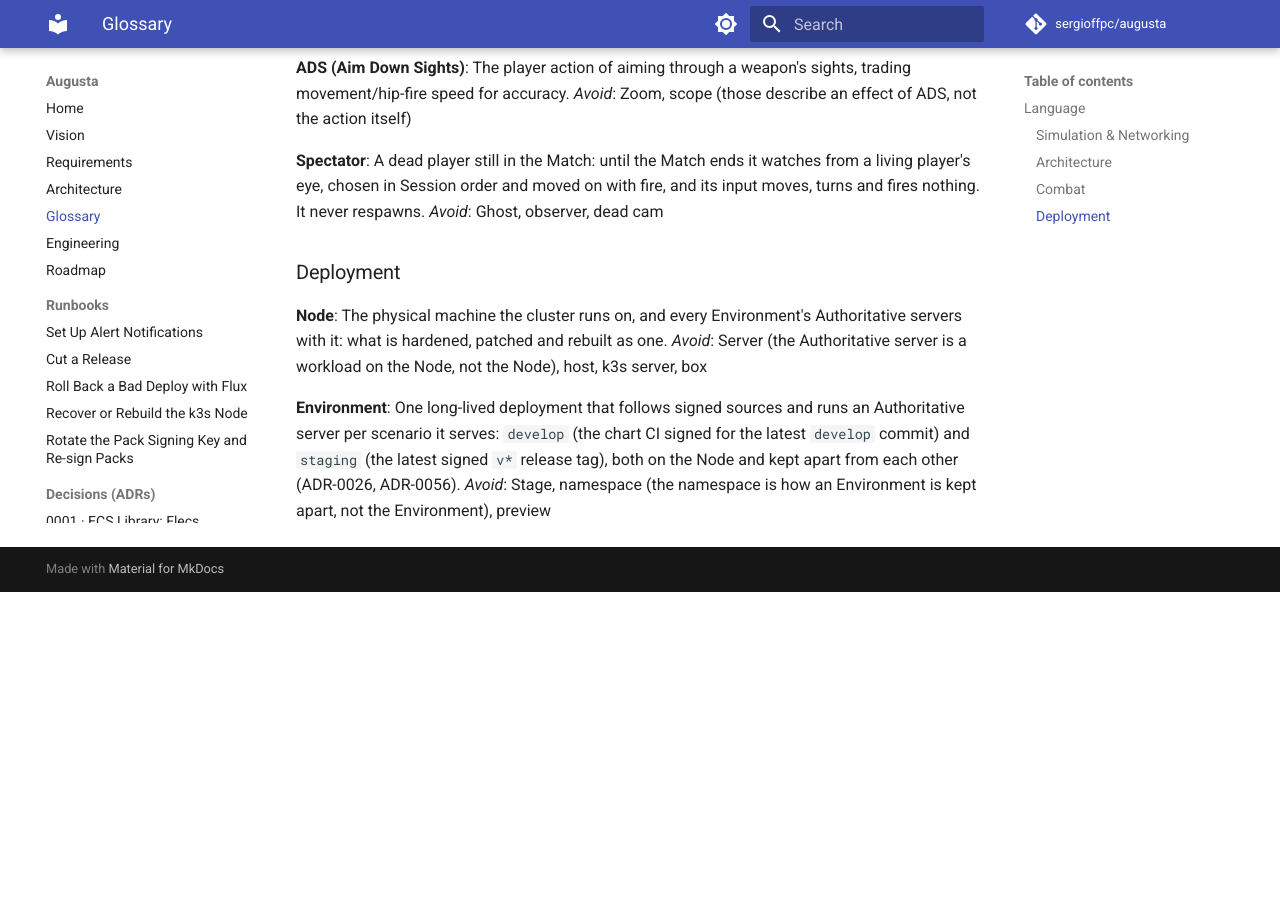
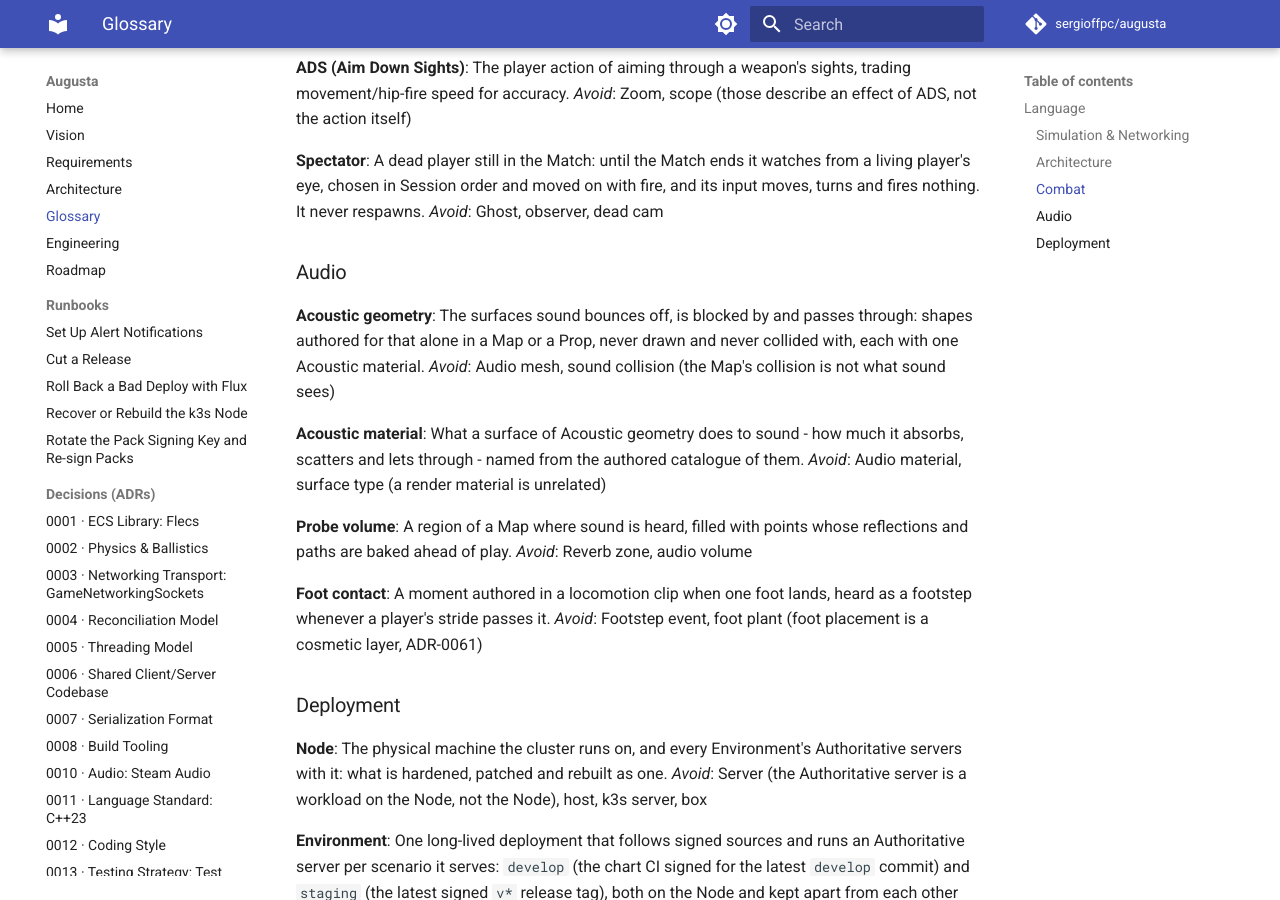
Before and after one commit to sergioffpc/augusta, an MkDocs documentation site: the page built from GLOSSARY.md, in a window 1280 px wide and 900 px high, scrolled down 8096 px. Built offline with MkDocs 1.6.1 and Material for MkDocs 9.7.7, drawn with Linux system fonts in a browser that asks for light colours; comment, search, counter and statistics services are not loaded; before the commit the page ends 8688 px from its top, so only the background shows below that; some of the changed text lies outside the part shown.

Commit message:
docs: record the footsteps decision and the acoustics vocabulary
ADR-0062 decides footsteps ahead of the clip format they wait for: heard
at a locomotion clip's authored Foot contacts as the replicated stride
crosses them, on the collider's Acoustic material, in the uniform cue
sound shape. GLOSSARY.md gains the acoustics terms of spec #802
(Acoustic geometry, Acoustic material, Probe volume) and Foot contact,
and audio.h no longer calls the client Windows-only.

Co-Authored-By: Claude Opus 5.5 <noreply@anthropic.com>

```diff
--- a/GLOSSARY.md
+++ b/GLOSSARY.md
@@ -287,11 +287,11 @@ server pack, what the server needs to simulate it, which names the client pack
 cooked with it. Nothing in a pack is trusted until its signature verifies
 (ADR-0030, ADR-0031). _Avoid_: Asset bundle, archive, package
 
-**Map**: The static space a match is played in - its collision, spawn points and
-hitboxes - authored in OpenUSD (ADR-0015) and cooked into the signed pack. Its
-collision is built into the physics of both the client's PredictionWorld and the
-server's SimulationWorld. _Avoid_: Level, stage (a _scene graph_ is how the pack
-stores the map, not the map itself)
+**Map**: The static space a match is played in - its collision, spawn points,
+hitboxes and Acoustic geometry - authored in OpenUSD (ADR-0015) and cooked into
+the signed pack. Its collision is built into the physics of both the client's
+PredictionWorld and the server's SimulationWorld. _Avoid_: Level, stage (a
+_scene graph_ is how the pack stores the map, not the map itself)
 
 **Harness**: Where anything that plays connects to the server: the client's
 network connection and PredictionWorld without a window or GPU. The real client,
@@ -403,6 +403,25 @@ from a living player's eye, chosen in Session order and moved on with fire, and
 its input moves, turns and fires nothing. It never respawns. _Avoid_: Ghost,
 observer, dead cam
 
+### Audio
+
+**Acoustic geometry**: The surfaces sound bounces off, is blocked by and passes
+through: shapes authored for that alone in a Map or a Prop, never drawn and
+never collided with, each with one Acoustic material. _Avoid_: Audio mesh, sound
+collision (the Map's collision is not what sound sees)
+
+**Acoustic material**: What a surface of Acoustic geometry does to sound - how
+much it absorbs, scatters and lets through - named from the authored catalogue
+of them. _Avoid_: Audio material, surface type (a render material is unrelated)
+
+**Probe volume**: A region of a Map where sound is heard, filled with points
+whose reflections and paths are baked ahead of play. _Avoid_: Reverb zone, audio
+volume
+
+**Foot contact**: A moment authored in a locomotion clip when one foot lands,
+heard as a footstep whenever a player's stride passes it. _Avoid_: Footstep
+event, foot plant (foot placement is a cosmetic layer, ADR-0061)
+
 ### Deployment
 
 **Node**: The physical machine the cluster runs on, and every Environment's
```
Also changed, not shown: docs/ARCHITECTURE.md (+2 -0 lines), docs/adr/0062-footsteps.md (added, +62 -0 lines), 1 other file.
